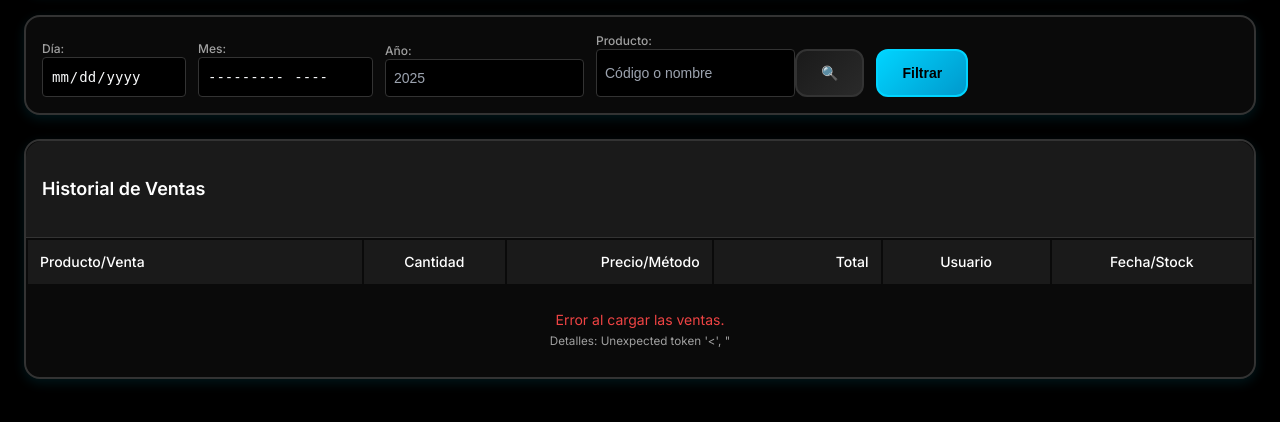
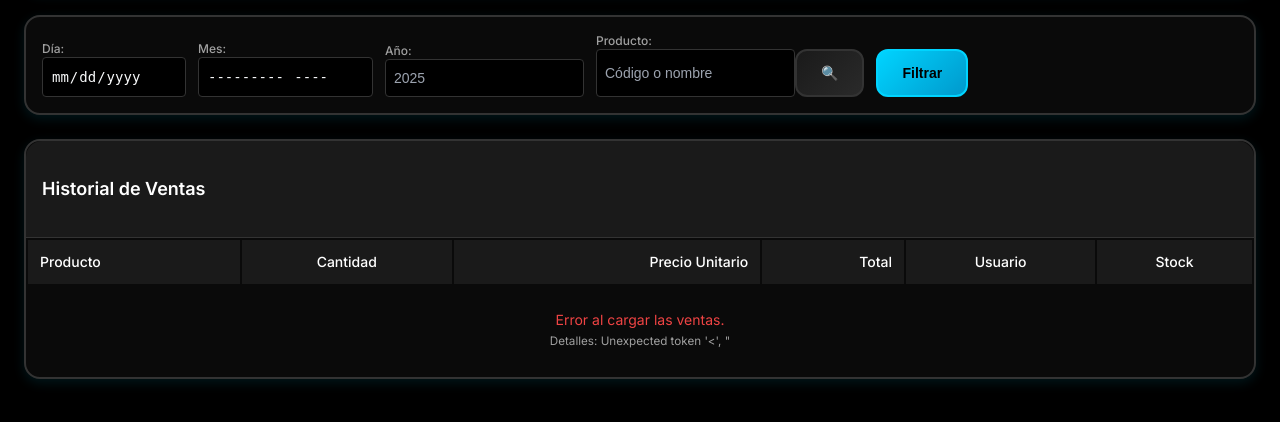
Before and after one commit to josesin1233/POS, a Django app: page /registro/ in a window 1280 px wide. Shown: the part 233-655 px from the top of the page. Run offline with Django 5.2, Linux system fonts and the light colour scheme; data that the repository does not hold is empty.

Commit message:
Fix registry separators to properly span across columns with colspan
- Reverted separators (año, mes, semana, día, venta) to use colspan="6" instead of individual cells
- Maintained hierarchical indentation with padding-left for visual organization
- Kept individual sales functionality within each day showing total, items, method, user, and date
- Fixed table headers to show original structure (Producto, Cantidad, Precio, Total, Usuario, Stock)
- Products now show proper alignment in their respective columns

The separators now properly stretch across the table while maintaining data alignment.

🤖 Generated with [Claude Code](https://claude.ai/code)

Co-Authored-By: Claude <noreply@anthropic.com>

```diff
--- a/templates/registro.html
+++ b/templates/registro.html
@@ -229,12 +229,12 @@
         <table class="text-sm text-left" id="tabla-ventas" style="width: auto; min-width: 100%; table-layout: auto;">
           <thead style="background: var(--bg-tertiary); color: var(--text-primary); border-bottom: 2px solid var(--border-color);" class="sticky top-0">
             <tr>
-              <th class="p-3 font-medium" style="min-width: 200px;">Producto/Venta</th>
-              <th class="p-3 font-medium text-center" style="min-width: 80px;">Cantidad</th>
-              <th class="p-3 font-medium text-right" style="min-width: 100px;">Precio/Método</th>
-              <th class="p-3 font-medium text-right" style="min-width: 100px;">Total</th>
-              <th class="p-3 font-medium text-center" style="min-width: 100px;">Usuario</th>
-              <th class="p-3 font-medium text-center" style="min-width: 120px;">Fecha/Stock</th>
+              <th class="p-3 font-medium">Producto</th>
+              <th class="p-3 font-medium text-center">Cantidad</th>
+              <th class="p-3 font-medium text-right">Precio Unitario</th>
+              <th class="p-3 font-medium text-right">Total</th>
+              <th class="p-3 font-medium text-center">Usuario</th>
+              <th class="p-3 font-medium text-center">Stock</th>
             </tr>
           </thead>
           <tbody id="tabla-ventas-body"></tbody>
@@ -582,15 +582,10 @@
       anioHeader.style.cursor = "pointer";
       anioHeader.onclick = () => toggleGrupoJerarquico('anio', anio.titulo);
       anioHeader.innerHTML = `
-        <td class="p-3 font-medium" style="color: var(--text-primary);">
+        <td colspan="6" class="p-3 font-medium" style="color: var(--text-primary);">
           ${anio.titulo} - Total: ${formatearPesos(anio.total)}
           <span id="toggle-anio-${anio.titulo}" style="float: right;">▼</span>
         </td>
-        <td class="p-3"></td>
-        <td class="p-3"></td>
-        <td class="p-3"></td>
-        <td class="p-3"></td>
-        <td class="p-3"></td>
       `;
       tabla.appendChild(anioHeader);
 
@@ -607,15 +602,10 @@
         mesHeader.style.cursor = "pointer";
         mesHeader.onclick = () => toggleGrupoJerarquico('mes', `${anio.titulo}-${mes.titulo}`);
         mesHeader.innerHTML = `
-          <td class="p-3 font-medium" style="color: var(--text-primary); padding-left: 2rem;">
+          <td colspan="6" class="p-3 font-medium" style="color: var(--text-primary); padding-left: 2rem;">
             ${mes.titulo} - Total: ${formatearPesos(mes.total)}
             <span id="toggle-mes-${anio.titulo}-${mes.titulo.replace(/\s+/g, '-')}" style="float: right;">▼</span>
           </td>
-          <td class="p-3"></td>
-          <td class="p-3"></td>
-          <td class="p-3"></td>
-          <td class="p-3"></td>
-          <td class="p-3"></td>
         `;
         anioContainer.appendChild(mesHeader);
 
@@ -637,15 +627,10 @@
           semanaHeader.style.cursor = "pointer";
           semanaHeader.onclick = () => toggleGrupoJerarquico('semana', `${anio.titulo}-${mes.titulo}-${semana.titulo}`);
           semanaHeader.innerHTML = `
-            <td class="p-3 font-medium" style="color: var(--text-primary); padding-left: 3rem;">
+            <td colspan="6" class="p-3 font-medium" style="color: var(--text-primary); padding-left: 3rem;">
               ${semana.titulo} - Total: ${formatearPesos(semana.total)}
               <span id="toggle-semana-${anio.titulo}-${mes.titulo.replace(/\s+/g, '-')}-${semana.titulo.replace(/\s+/g, '-')}" style="float: right;">▼</span>
             </td>
-            <td class="p-3"></td>
-            <td class="p-3"></td>
-            <td class="p-3"></td>
-            <td class="p-3"></td>
-            <td class="p-3"></td>
           `;
           mesContainer.appendChild(semanaHeader);
 
@@ -664,15 +649,10 @@
             diaHeader.style.cursor = "pointer";
             diaHeader.onclick = () => toggleGrupoJerarquico('dia', `${anio.titulo}-${mes.titulo}-${semana.titulo}-${dia.titulo}`);
             diaHeader.innerHTML = `
-              <td class="p-3 font-medium" style="color: var(--text-primary); padding-left: 4rem;">
+              <td colspan="6" class="p-3 font-medium" style="color: var(--text-primary); padding-left: 4rem;">
                 ${dia.titulo} - Total: ${formatearPesos(dia.total)}${dia.es_hoy ? ' (HOY)' : ''}
                 <span id="toggle-dia-${dia.fecha.replace(/-/g, '')}" style="float: right;">▼</span>
               </td>
-              <td class="p-3"></td>
-              <td class="p-3"></td>
-              <td class="p-3"></td>
-              <td class="p-3"></td>
-              <td class="p-3"></td>
             `;
             semanaContainer.appendChild(diaHeader);
 
@@ -703,15 +683,10 @@
               ventaHeader.style.cursor = "pointer";
               ventaHeader.onclick = () => toggleVenta(ventaId);
               ventaHeader.innerHTML = `
-                <td class="p-2 text-sm font-medium" style="color: var(--accent-blue); padding-left: 5rem;">
-                  Venta #${venta.id} - ${formatearPesos(venta.total)}
+                <td colspan="6" class="p-2 text-sm font-medium" style="color: var(--accent-blue); padding-left: 5rem;">
+                  Venta #${venta.id} - ${formatearPesos(venta.total)} - ${venta.productos.length} items - ${venta.metodo_pago} - ${venta.usuario} - ${fecha}
                   <span id="toggle-${ventaId}" style="float: right;">▼</span>
                 </td>
-                <td class="p-2 text-xs text-center" style="color: var(--text-secondary);">${venta.productos.length} items</td>
-                <td class="p-2 text-xs text-center" style="color: var(--text-secondary);">${venta.metodo_pago}</td>
-                <td class="p-2 text-xs text-right font-semibold" style="color: var(--accent-blue);">${formatearPesos(venta.total)}</td>
-                <td class="p-2 text-xs text-center" style="color: var(--text-secondary);">${venta.usuario}</td>
-                <td class="p-2 text-xs text-center" style="color: var(--text-secondary);">${fecha}</td>
               `;
               diaContainer.appendChild(ventaHeader);
 
@@ -739,7 +714,7 @@
                   <td class="p-2 text-center text-sm" style="color: var(--text-primary);">${producto.cantidad}</td>
                   <td class="p-2 text-right font-mono text-sm" style="color: var(--text-primary);">${formatearPesos(producto.precio_unitario)}</td>
                   <td class="p-2 text-right font-semibold text-sm" style="color: var(--accent-blue);">${formatearPesos(producto.subtotal)}</td>
-                  <td class="p-2 text-xs text-center" style="color: var(--text-secondary);">${producto.codigo}</td>
+                  <td class="p-2 text-xs text-center" style="color: var(--text-secondary);">${venta.usuario}</td>
                   <td class="p-2 text-xs font-mono text-center" style="color: var(--accent-green);">${stockInfo}</td>
                 `;
                 ventaContainer.appendChild(fila);
```
